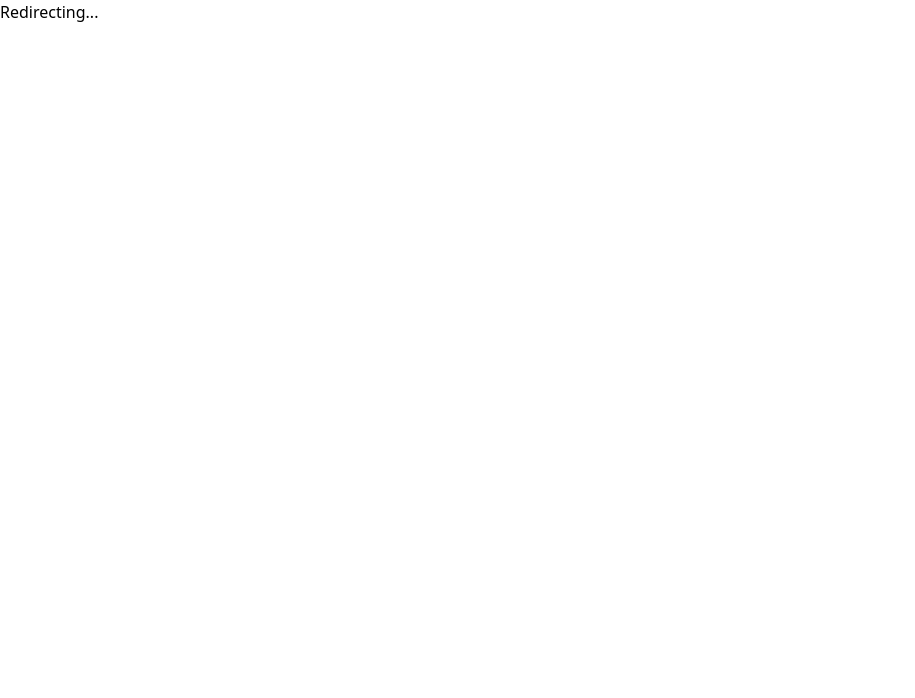
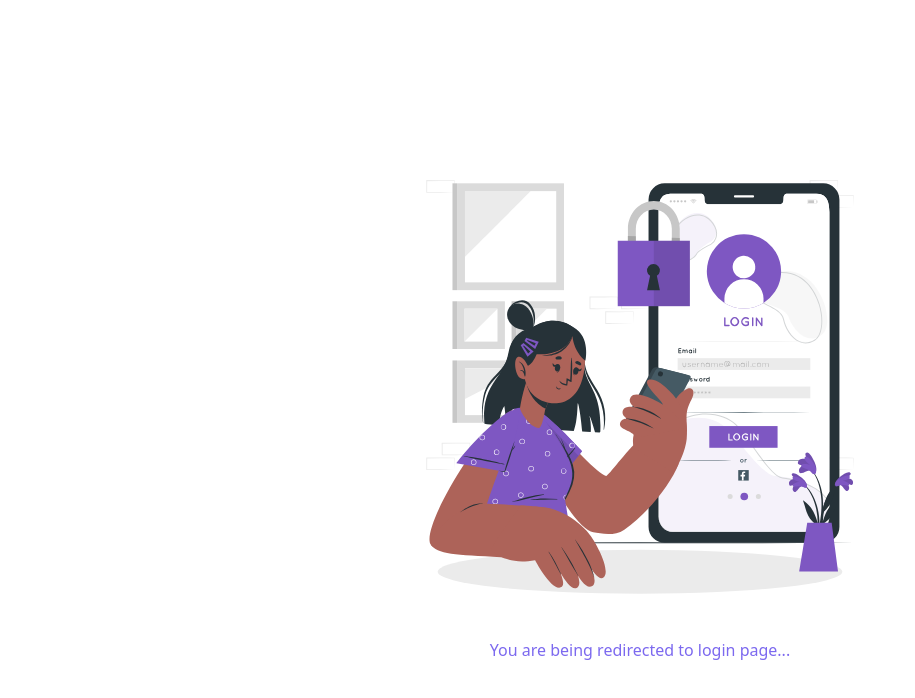
Before and after one commit to Cunhat/catalog-dashboard, a Next.js app: page /login in a window 1280 px wide. Shown: the top 698 px of the page, without its empty margins (0-915 px from the left). Built offline with nearby package versions, Linux system fonts and the light colour scheme; no server answers.

Commit message:
Add auto redirect to login page

```diff
--- a/src/pages/api/auth/[...nextauth].ts
+++ b/src/pages/api/auth/[...nextauth].ts
@@ -31,15 +31,6 @@ export const authOptions: NextAuthOptions = {
     //   console.log('sign', sign);
     //   return true;
     // },
-    async redirect({ url, baseUrl }) {
-      // console.log('url', url);
-      // console.log('baseUrl', baseUrl);
-      // // Allows relative callback URLs
-      // if (url.startsWith('/')) return `${baseUrl}${url}`;
-      // // Allows callback URLs on the same origin
-      // else if (new URL(url).origin === baseUrl) return url;
-      return baseUrl;
-    },
   },
 
   secret: process.env.AUTH_SECRET,
@@ -61,9 +52,11 @@ export const authOptions: NextAuthOptions = {
         },
       },
     }),
-
     // ...add more providers here
   ],
+  pages: {
+    signIn: '/login',
+  },
 };
 
 export default NextAuth(authOptions);
--- a/src/pages/dashboard.tsx
+++ b/src/pages/dashboard.tsx
@@ -1,5 +1,6 @@
 import { GetServerSideProps, NextPage } from 'next';
 import { getSession, GetSessionParams } from 'next-auth/react';
+import Cookies from 'cookies';
 
 const Dashboard: NextPage = () => {
   return (
@@ -11,14 +12,14 @@ const Dashboard: NextPage = () => {
 
 export default Dashboard;
 
-export const getServerSideProps: GetServerSideProps = async (context: GetSessionParams) => {
+export const getServerSideProps: GetServerSideProps = async (context) => {
   const session = await getSession(context);
   console.log(session);
 
   if (!session) {
     return {
       redirect: {
-        destination: '/api/auth',
+        destination: '/login',
         permanent: false,
       },
     };
--- a/src/pages/index.tsx
+++ b/src/pages/index.tsx
@@ -197,12 +197,11 @@ export default Home;
 
 export const getServerSideProps: GetServerSideProps = async (context: GetSessionParams) => {
   const session = await getSession(context);
-  console.log(session);
 
   if (!session) {
     return {
       redirect: {
-        destination: '/api/auth/signin/auth0',
+        destination: '/login',
         permanent: false,
       },
     };
--- a/src/pages/login.tsx
+++ b/src/pages/login.tsx
@@ -2,6 +2,9 @@ import { GetServerSideProps, NextPage } from 'next';
 import { getSession, GetSessionParams } from 'next-auth/react';
 import { useEffect } from 'react';
 import { signIn } from 'next-auth/react';
+import Image from 'next/image';
+import { Title } from '@ui/Typography/Title';
+// import LoginImg from '@/assets/img/login.svg';
 
 const Login: NextPage = () => {
   useEffect(() => {
@@ -9,8 +12,9 @@ const Login: NextPage = () => {
   }, []);
 
   return (
-    <div>
-      <h1>Redirecting...</h1>
+    <div className='flex flex-col justify-center items-center h-screen dark:bg-dark-background'>
+      <Image src={'/img/login.svg'} alt='login_logo' width={500} height={500} />
+      <Title text='You are being redirected to login page...' />
     </div>
   );
 };
```
Also changed, not shown: public/img/login.svg (added), 1 other file (tests, documents, lock files or other folders).
